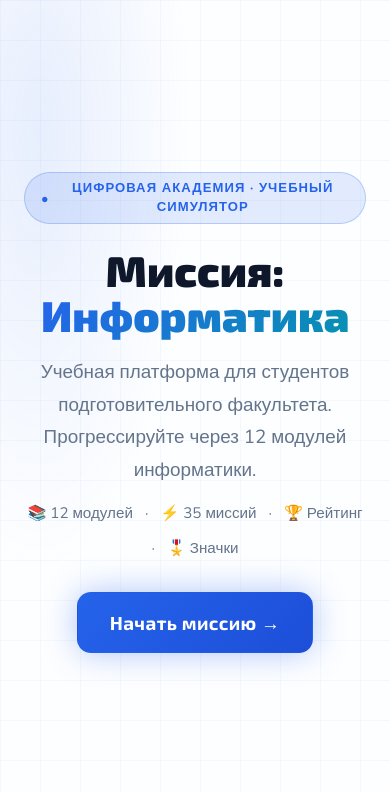
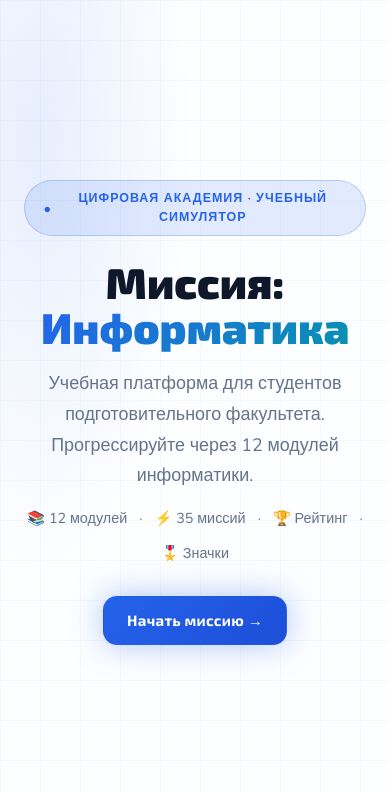
Before and after one commit to eskandr5/missiya-informatika, a React (Vite) app: page / in a window 390 px wide. Shown: the top 792 px of the page. Built offline with nearby package versions, Linux system fonts and the light colour scheme.

Commit message:
Increase desktop typography and adjust layout scale

```diff
--- a/src/screens/MissionScreen.tsx
+++ b/src/screens/MissionScreen.tsx
@@ -71,7 +71,7 @@ export default function MissionScreen({ mission, module: mod, onFinish, onBack }
           borderBottom: '1px solid var(--border-color)',
           padding: '1rem 1.5rem',
           position: 'sticky',
-          top: '56px',
+          top: 'var(--nav-height)',
           zIndex: 30,
         }}
       >
--- a/src/styles/global.css
+++ b/src/styles/global.css
@@ -2,21 +2,22 @@
 
 :root {
   color-scheme: light;
-  /* Shared type scale so the app can grow typography consistently. */
-  --font-xs: .82rem;
-  --font-sm: .95rem;
-  --font-base: 1.05rem;
-  --font-lg: 1.18rem;
-  --font-xl: 1.34rem;
-  --font-2xl: 1.62rem;
-  --font-3xl: 2rem;
-  --line-xs: 1.45;
-  --line-sm: 1.5;
-  --line-base: 1.58;
-  --line-lg: 1.45;
-  --line-xl: 1.38;
-  --line-2xl: 1.28;
-  --line-3xl: 1.18;
+  /* Desktop-first type scale for natural readability at 100% zoom. */
+  --font-xs: .9rem;
+  --font-sm: 1.04rem;
+  --font-base: 1.16rem;
+  --font-lg: 1.32rem;
+  --font-xl: 1.54rem;
+  --font-2xl: 1.92rem;
+  --font-3xl: 2.4rem;
+  --line-xs: 1.5;
+  --line-sm: 1.55;
+  --line-base: 1.62;
+  --line-lg: 1.48;
+  --line-xl: 1.4;
+  --line-2xl: 1.25;
+  --line-3xl: 1.14;
+  --nav-height: 72px;
   --accent: #2563eb;
   --accent-strong: #1d4ed8;
   --accent-soft: rgba(37, 99, 235, .12);
@@ -214,7 +215,7 @@ svg {
 .card {
   background: var(--surface-card);
   border: 1px solid var(--border-color);
-  border-radius: 1rem;
+  border-radius: 1.1rem;
   backdrop-filter: blur(10px);
   max-width: 100%;
   min-width: 0;
@@ -223,7 +224,7 @@ svg {
 }
 
 .pb {
-  height: .5rem;
+  height: .56rem;
   background: var(--progress-track);
   border-radius: 9999px;
   overflow: hidden;
@@ -241,13 +242,13 @@ svg {
   background: linear-gradient(135deg, var(--accent), var(--accent-strong));
   border: 1px solid var(--border-accent-soft);
   color: var(--text-inverse);
-  padding: .82rem 1.75rem;
+  padding: .94rem 1.95rem;
   border-radius: .875rem;
   font-weight: 700;
   font-family: 'Exo 2', sans-serif;
   cursor: pointer;
   transition: all .16s ease;
-  font-size: 1rem;
+  font-size: 1.08rem;
   letter-spacing: .02em;
   max-width: 100%;
   min-width: 0;
@@ -272,12 +273,12 @@ svg {
   background: var(--surface-soft);
   border: 1px solid var(--border-accent-soft);
   color: var(--accent);
-  padding: .72rem 1.45rem;
-  border-radius: .75rem;
+  padding: .84rem 1.6rem;
+  border-radius: .82rem;
   font-weight: 600;
   cursor: pointer;
   transition: all .16s ease;
-  font-size: .96rem;
+  font-size: 1.02rem;
   max-width: 100%;
   min-width: 0;
   white-space: normal;
@@ -293,12 +294,12 @@ svg {
   background: transparent;
   border: 1px solid var(--border-strong);
   color: var(--text-muted);
-  padding: .66rem 1.2rem;
-  border-radius: .75rem;
+  padding: .78rem 1.3rem;
+  border-radius: .82rem;
   font-weight: 500;
   cursor: pointer;
   transition: all .15s ease;
-  font-size: .92rem;
+  font-size: .98rem;
   max-width: 100%;
   min-width: 0;
   white-space: normal;
@@ -325,9 +326,9 @@ svg {
   display: inline-flex;
   align-items: center;
   justify-content: center;
-  padding: .22rem .68rem;
+  padding: .28rem .78rem;
   border-radius: .4rem;
-  font-size: .74rem;
+  font-size: .8rem;
   font-weight: 700;
   letter-spacing: .05em;
   text-transform: uppercase;
@@ -398,20 +399,20 @@ svg {
 .space-y-4 > * + * { margin-top: 1rem; }
 .p-1 { padding: .25rem; }
 .p-3 { padding: .75rem; }
-.p-4 { padding: 1rem; }
-.p-5 { padding: 1.25rem; }
-.p-6 { padding: 1.5rem; }
-.p-8 { padding: 2rem; }
+.p-4 { padding: 1.1rem; }
+.p-5 { padding: 1.4rem; }
+.p-6 { padding: 1.7rem; }
+.p-8 { padding: 2.2rem; }
 .px-2\.5 { padding-inline: .625rem; }
-.px-3 { padding-inline: .75rem; }
-.px-4 { padding-inline: 1rem; }
-.px-5 { padding-inline: 1.25rem; }
-.px-8 { padding-inline: 2rem; }
-.py-1\.5 { padding-block: .375rem; }
-.py-2 { padding-block: .5rem; }
-.py-2\.5 { padding-block: .625rem; }
-.py-3 { padding-block: .75rem; }
-.py-4 { padding-block: 1rem; }
+.px-3 { padding-inline: .9rem; }
+.px-4 { padding-inline: 1.15rem; }
+.px-5 { padding-inline: 1.4rem; }
+.px-8 { padding-inline: 2.2rem; }
+.py-1\.5 { padding-block: .5rem; }
+.py-2 { padding-block: .68rem; }
+.py-2\.5 { padding-block: .78rem; }
+.py-3 { padding-block: .92rem; }
+.py-4 { padding-block: 1.12rem; }
 .m-0 { margin: 0; }
 .mb-0\.5 { margin-bottom: .125rem; }
 .mb-1 { margin-bottom: .25rem; }
@@ -430,9 +431,9 @@ svg {
 .ml-1 { margin-left: .25rem; }
 .mr-2 { margin-right: .5rem; }
 .mx-2 { margin-inline: .5rem; }
-.rounded-lg { border-radius: .75rem; }
-.rounded-xl { border-radius: 1rem; }
-.rounded-2xl { border-radius: 1.25rem; }
+.rounded-lg { border-radius: .82rem; }
+.rounded-xl { border-radius: 1.1rem; }
+.rounded-2xl { border-radius: 1.35rem; }
 .rounded-full { border-radius: 9999px; }
 .text-left { text-align: left; }
 .text-center { text-align: center; }
@@ -481,13 +482,13 @@ svg {
 }
 
 .app-shell {
-  width: min(100%, 1000px);
+  width: min(100%, 1080px);
   margin: 0 auto;
-  padding-inline: 1.5rem;
+  padding-inline: 1.75rem;
 }
 
-.app-shell--narrow { width: min(100%, 900px); }
-.app-shell--compact { width: min(100%, 680px); }
+.app-shell--narrow { width: min(100%, 980px); }
+.app-shell--compact { width: min(100%, 760px); }
 .app-shell--flush { padding-inline: 0; }
 
 .app-nav {
@@ -497,12 +498,12 @@ svg {
   position: sticky;
   top: 0;
   z-index: 50;
-  min-height: 62px;
+  min-height: var(--nav-height);
   display: flex;
   align-items: center;
   justify-content: space-between;
-  gap: .75rem;
-  padding: .625rem 1.5rem;
+  gap: .9rem;
+  padding: .8rem 1.75rem;
 }
 
 .app-nav__brand {
@@ -528,7 +529,7 @@ svg {
   background: var(--surface-soft);
   color: var(--text-secondary);
   border-radius: 9999px;
-  padding: .42rem .75rem;
+  padding: .56rem .92rem;
   cursor: pointer;
   transition: all .16s ease;
 }
@@ -545,7 +546,7 @@ svg {
 }
 
 .theme-toggle__label {
-  font-size: .86rem;
+  font-size: .95rem;
   font-weight: 700;
   letter-spacing: .03em;
 }
@@ -572,13 +573,13 @@ svg {
   display: flex;
   flex-wrap: wrap;
   width: 100%;
-  gap: .5rem;
+  gap: .65rem;
   background: var(--surface-strong);
   border: 1px solid var(--border-color);
 }
 
 .module-screen__tabs > button {
-  flex: 1 1 9rem;
+  flex: 1 1 10.5rem;
   min-width: 0;
 }
 
@@ -612,9 +613,33 @@ svg {
 .result-screen__actions > * { min-width: 0; }
 
 .badge-name {
-  max-width: 6.5rem;
+  max-width: 7.5rem;
   line-height: 1.4;
   overflow-wrap: anywhere;
+}
+
+@media (max-width: 1023px) {
+  /* Slightly smaller scale for tablet while keeping hierarchy intact. */
+  :root {
+    --font-xs: .84rem;
+    --font-sm: .98rem;
+    --font-base: 1.08rem;
+    --font-lg: 1.22rem;
+    --font-xl: 1.4rem;
+    --font-2xl: 1.72rem;
+    --font-3xl: 2.14rem;
+    --nav-height: 66px;
+  }
+
+  .btn-p {
+    padding: .86rem 1.75rem;
+    font-size: 1rem;
+  }
+
+  .btn-s,
+  .btn-g {
+    padding-block: .72rem;
+  }
 }
 
 @media (min-width: 640px) {
@@ -638,16 +663,46 @@ svg {
   .app-shell,
   .app-shell--narrow,
   .app-shell--compact {
-    padding-inline: 1rem;
+    padding-inline: 1.1rem;
   }
 }
 
 @media (max-width: 767px) {
+  :root {
+    --font-xs: .78rem;
+    --font-sm: .9rem;
+    --font-base: 1rem;
+    --font-lg: 1.12rem;
+    --font-xl: 1.28rem;
+    --font-2xl: 1.56rem;
+    --font-3xl: 1.94rem;
+    --nav-height: 58px;
+  }
+
   .app-nav { padding-inline: 1rem; }
   .app-nav__brand { flex: 1 1 auto; }
-  .app-nav__brand-text { font-size: 1rem; }
-  .app-nav { min-height: 58px; }
+  .app-nav__brand-text { font-size: 1.02rem; }
   .theme-toggle__label { display: none; }
+  .theme-toggle { padding: .48rem .76rem; }
+
+  .btn-p,
+  .btn-s,
+  .btn-g {
+    font-size: .94rem;
+  }
+
+  .btn-p {
+    padding: .78rem 1.45rem;
+  }
+
+  .btn-s,
+  .btn-g {
+    padding: .68rem 1.1rem;
+  }
+
+  .module-screen__tabs > button {
+    flex-basis: 100%;
+  }
 
   .module-screen__hero,
   .module-screen__mission-row,
```
